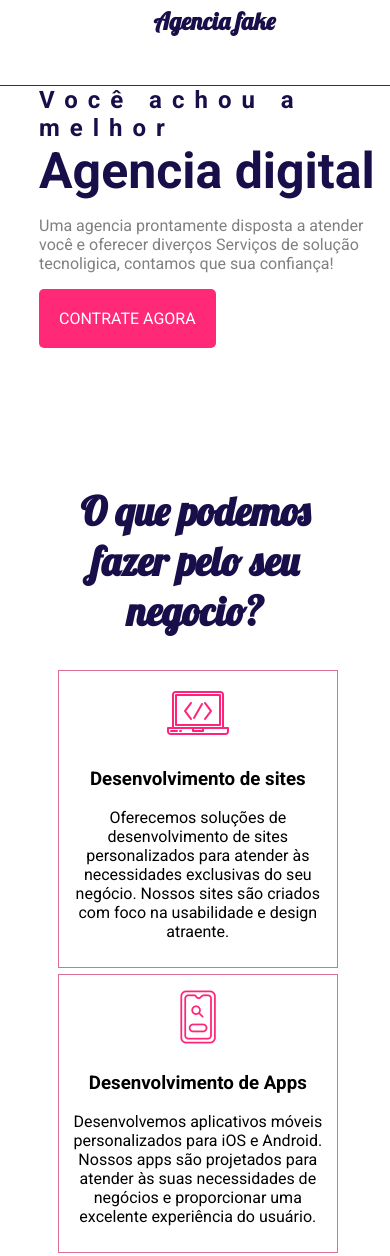
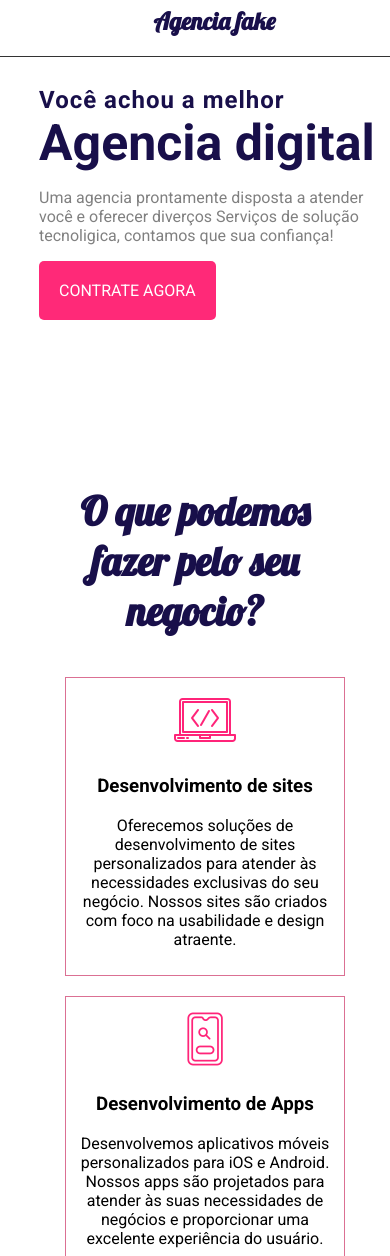
Before and after one commit to Derickcsantos/Agencia-fake, a plain HTML site: page index.html in a window 390 px wide. Shown: the part 14-1270 px from the top of the page. Drawn offline with Linux system fonts and the light colour scheme; a script that the page names is missing.

Commit message:
Add files via upload

```diff
--- a/index.html
+++ b/index.html
@@ -71,7 +71,7 @@
 
     <header class="header">
         <div class="headline">
-<h2 style="letter-spacing: 10px;"> Você achou a melhor</h2>
+<h2 style="letter-spacing: 1px;"> Você achou a melhor</h2>
 <h2 style="font-size: 50px;"> Agencia digital </h2>
 <p> Uma agencia prontamente disposta a atender você e oferecer diverços Serviços de solução tecnoligica, contamos que sua confiança!
 </p>
--- a/responsividade.css
+++ b/responsividade.css
@@ -2,6 +2,7 @@
     .navbar {
         flex-direction: column;
         align-items: center;
+        height: auto;
     }
 
     .menu {
@@ -32,5 +33,6 @@
 
     .card {
         width: 100%;
+        margin: 10px;
     }
     }
```
